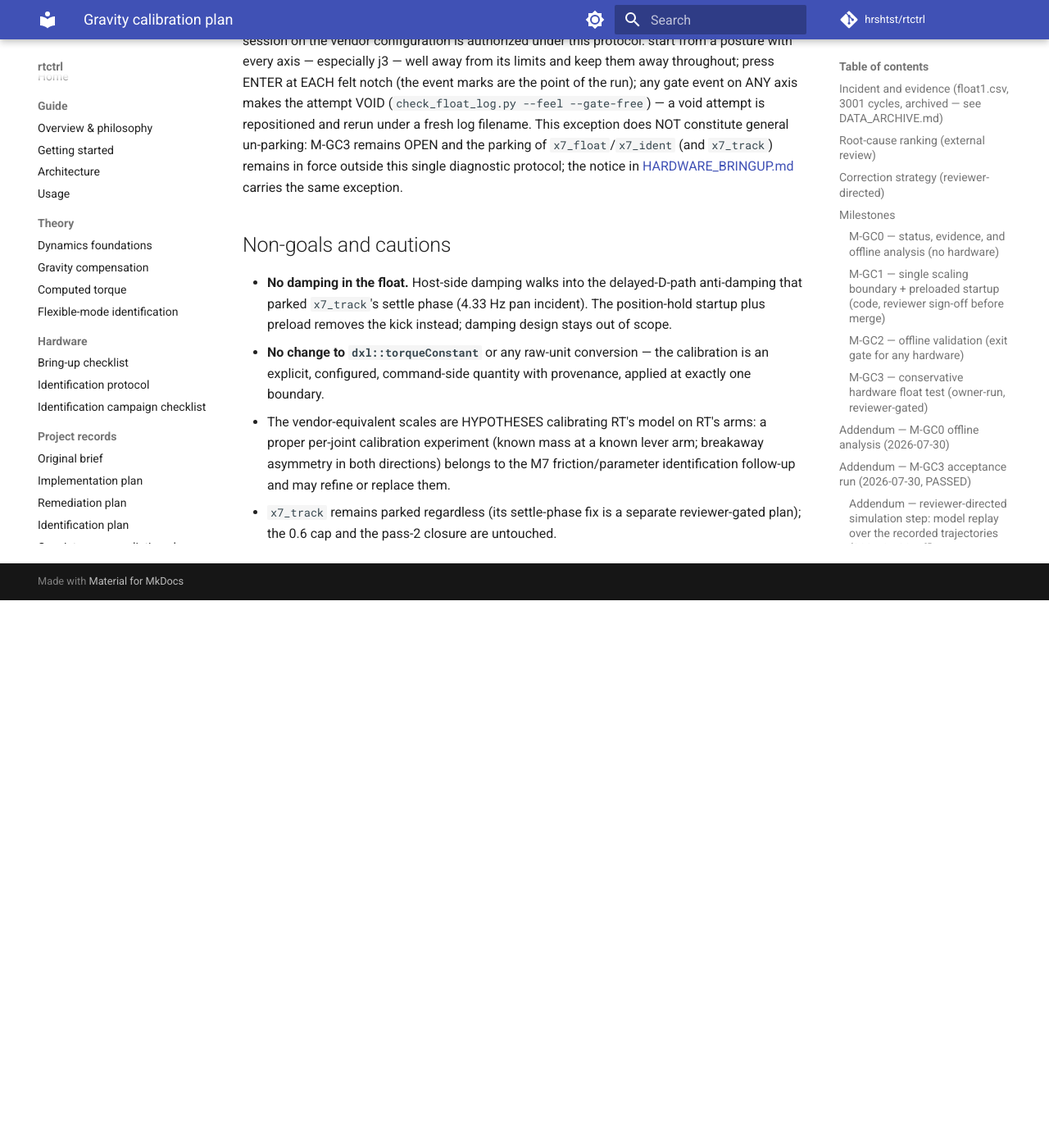
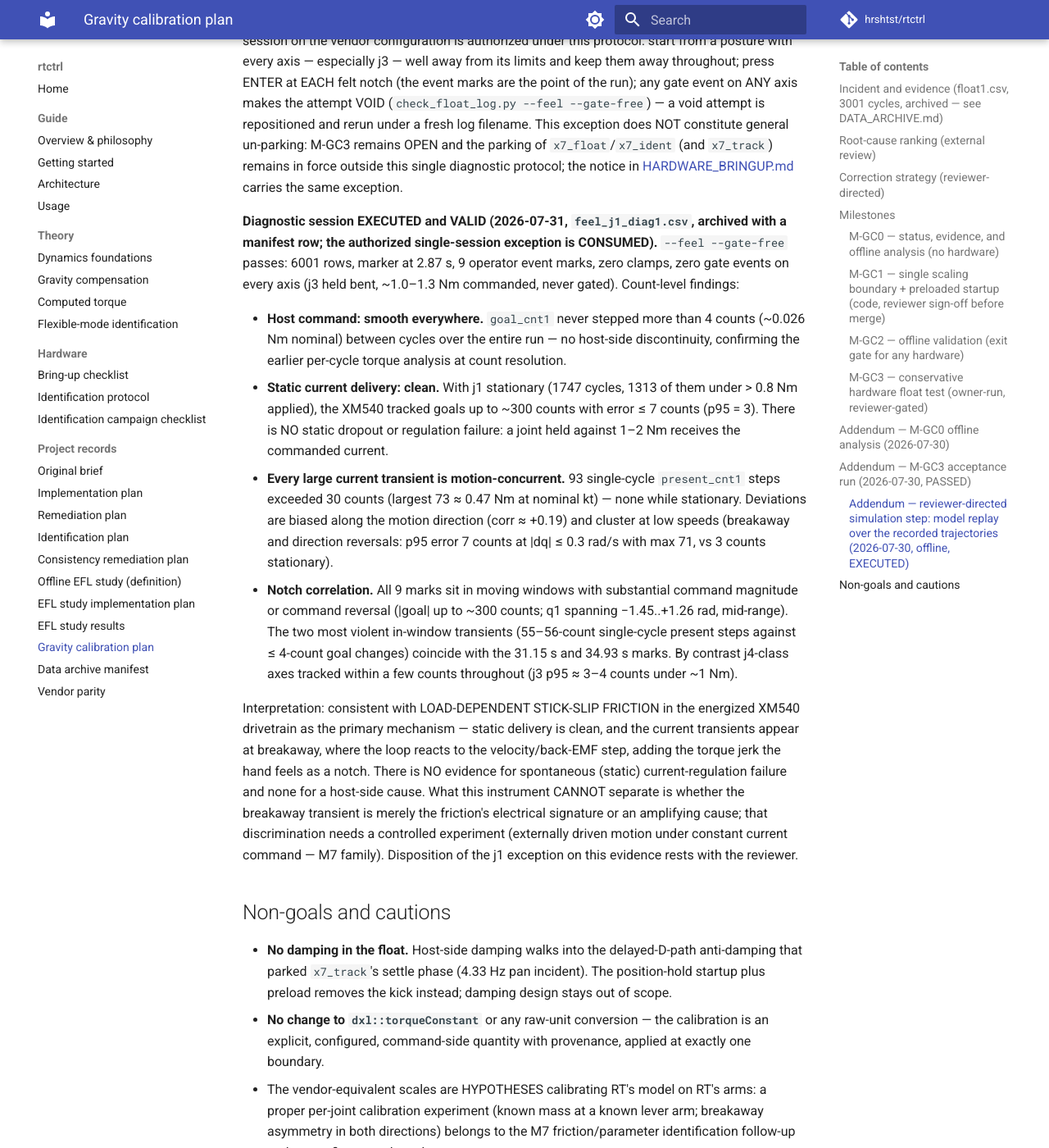
Before and after one commit to hrshtst/rtctrl, an MkDocs documentation site: the page built from docs/GRAVITY_CALIBRATION_PLAN.md, in a window 1280 px wide and 1400 px high, scrolled down 11106 px. Shown: the whole window at 82% size. Built offline with MkDocs 1.6.1 and Material for MkDocs 9.7.7, drawn with Linux system fonts in a browser that asks for light colours; comment, search, counter and statistics services are not loaded; before the commit the page ends 11838 px from its top, so only the background shows below that.

Commit message:
docs: record the gate-free j1 diagnostic session and its count-level findings
The authorized single-session exception is consumed: feel_j1_diag1
(archived, manifest row) validates --feel --gate-free with 9 event
marks and zero gates on every axis. Count-level separation: the
host goal never stepped more than 4 counts; static current
delivery is clean (<=7 counts error at goals up to ~300 counts,
1313 stationary cycles above 0.8 Nm, no dropout); all 93
present-current steps above 30 counts occurred during motion -
none stationary - biased along the motion direction and clustered
at breakaway speeds, with the two most violent transients
coinciding with the 31.15 s and 34.93 s notch marks. Interpretation
recorded: load-dependent stick-slip friction in the energized
XM540 drivetrain as the primary mechanism, current-loop breakaway
transients adding the felt jerk; no static regulation failure, no
host-side cause. Reviewer disposition pending.

Claude-Session: https://claude.ai/code/session_01YAWbVpqQUvoVxMgA6QaZ4o

```diff
--- a/docs/GRAVITY_CALIBRATION_PLAN.md
+++ b/docs/GRAVITY_CALIBRATION_PLAN.md
@@ -572,6 +572,49 @@ protocol; the notice in
 [HARDWARE_BRINGUP.md](HARDWARE_BRINGUP.md) carries the same
 exception.
 
+**Diagnostic session EXECUTED and VALID (2026-07-31,
+`feel_j1_diag1.csv`, archived with a manifest row; the authorized
+single-session exception is CONSUMED).** `--feel --gate-free`
+passes: 6001 rows, marker at 2.87 s, 9 operator event marks, zero
+clamps, zero gate events on every axis (j3 held bent, ~1.0–1.3 Nm
+commanded, never gated). Count-level findings:
+
+- **Host command: smooth everywhere.** `goal_cnt1` never stepped
+  more than 4 counts (~0.026 Nm nominal) between cycles over the
+  entire run — no host-side discontinuity, confirming the earlier
+  per-cycle torque analysis at count resolution.
+- **Static current delivery: clean.** With j1 stationary (1747
+  cycles, 1313 of them under > 0.8 Nm applied), the XM540 tracked
+  goals up to ~300 counts with error ≤ 7 counts (p95 = 3). There is
+  NO static dropout or regulation failure: a joint held against
+  1–2 Nm receives the commanded current.
+- **Every large current transient is motion-concurrent.** 93
+  single-cycle `present_cnt1` steps exceeded 30 counts (largest 73
+  ≈ 0.47 Nm at nominal kt) — none while stationary. Deviations are
+  biased along the motion direction (corr ≈ +0.19) and cluster at
+  low speeds (breakaway and direction reversals: p95 error 7 counts
+  at |dq| ≤ 0.3 rad/s with max 71, vs 3 counts stationary).
+- **Notch correlation.** All 9 marks sit in moving windows with
+  substantial command magnitude or command reversal (|goal| up to
+  ~300 counts; q1 spanning −1.45..+1.26 rad, mid-range). The two
+  most violent in-window transients (55–56-count single-cycle
+  present steps against ≤ 4-count goal changes) coincide with the
+  31.15 s and 34.93 s marks. By contrast j4-class axes tracked
+  within a few counts throughout (j3 p95 ≈ 3–4 counts under ~1 Nm).
+
+Interpretation: consistent with LOAD-DEPENDENT STICK-SLIP FRICTION
+in the energized XM540 drivetrain as the primary mechanism — static
+delivery is clean, and the current transients appear at breakaway,
+where the loop reacts to the velocity/back-EMF step, adding the
+torque jerk the hand feels as a notch. There is NO evidence for
+spontaneous (static) current-regulation failure and none for a
+host-side cause. What this instrument CANNOT separate is whether
+the breakaway transient is merely the friction's electrical
+signature or an amplifying cause; that discrimination needs a
+controlled experiment (externally driven motion under constant
+current command — M7 family). Disposition of the j1 exception on
+this evidence rests with the reviewer.
+
 ## Non-goals and cautions
 
 - **No damping in the float.** Host-side damping walks into the
```
Also changed, not shown: docs/DATA_ARCHIVE.md (+1 -0 lines).
